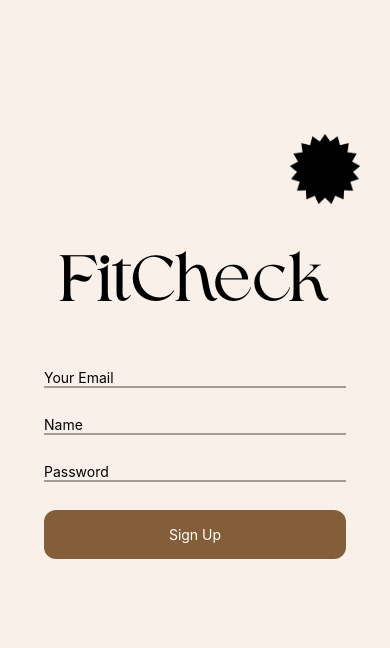
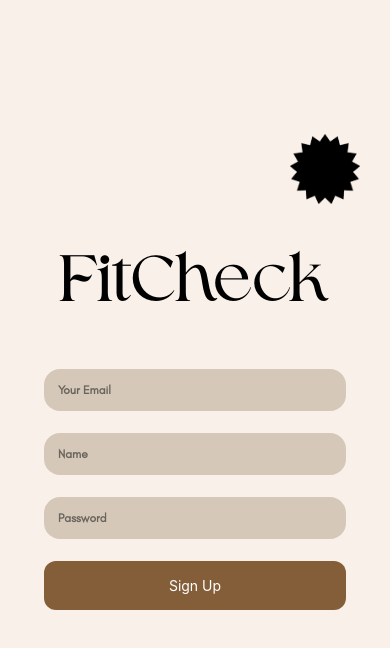
Before and after one commit to Saif-EldinHatem/FitCheck-Frontend, a React Native app: screen / in a window 390 px wide. Shown: the top 648 px of the page. Built offline with nearby package versions, Linux system fonts and the light colour scheme.

Commit message:
restyled form inputs

```diff
--- a/App.js
+++ b/App.js
@@ -5,7 +5,10 @@ import SignUpScreen from './screens/SignupScreen';
 
 export default function App() {
   const [fontsLoaded] = useFonts({
-    higuen: require("./assets/Fonts/Higuen Serif.otf"),
+    "higuen": require("./assets/Fonts/Higuen Serif.otf"),
+    "glacial": require("./assets/Fonts/GlacialIndifference-Regular.otf"),
+    "glacial-bold": require("./assets/Fonts/GlacialIndifference-Bold.otf"),
+    "glacial-italic": require("./assets/Fonts/GlacialIndifference-Italic.otf"),
   });
 
   if (!fontsLoaded) {
--- a/app.json
+++ b/app.json
@@ -6,6 +6,7 @@
     "orientation": "portrait",
     "icon": "./assets/icon.png",
     "userInterfaceStyle": "light",
+    "backgroundColor": "#F8F0E9",
     "newArchEnabled": true,
     "splash": {
       "image": "./assets/splash-icon.png",
--- a/components/SignupForm.js
+++ b/components/SignupForm.js
@@ -5,10 +5,24 @@ import PrimaryButton from "./PrimaryButton";
 
 function SignupForm() {
   return (
+
     <View style={styles.signupForm}>
-      <TextInput placeholder="Your Email" style={styles.input} />
-      <TextInput placeholder="Name" style={styles.input} />
-      <TextInput placeholder="Password" style={styles.input} />
+      <TextInput
+        placeholder="Your Email"
+        placeholderTextColor={"rgba(0, 0, 0, 0.5)"}
+        style={styles.input}
+      />
+      <TextInput
+        placeholder="Name"
+        placeholderTextColor={"rgba(0, 0, 0, 0.5)"}
+        style={styles.input}
+      />
+      <TextInput
+        placeholder="Password"
+        placeholderTextColor={"rgba(0, 0, 0, 0.5)"}
+        style={styles.input}
+        secureTextEntry
+      />
 
       {/* Button */}
       <PrimaryButton>Sign Up</PrimaryButton>
@@ -23,9 +37,17 @@ const styles = StyleSheet.create({
     paddingHorizontal: 40,
   },
   input: {
-    borderBottomWidth: 2,
-    borderBottomColor: colors.secondary,
-    marginBottom: 28,
+    // borderWidth: 1,
+    // borderBottomColor: "#746d67",
+    fontFamily: "glacial",
+    fontWeight: "700",
+    fontSize: 12,
+    color: "black",
+    backgroundColor: "#D5C8B8",
+    borderRadius: 16,
+    padding: 14,
+    marginBottom: 22,
+    borderStyle: "dashed",
   },
 });
 
--- a/screens/SignUpScreen.js
+++ b/screens/SignUpScreen.js
@@ -1,9 +1,4 @@
-import {
-  StyleSheet,
-  View,
-  Text,
-  Image,
-} from "react-native";
+import { StyleSheet, View, Text, Image } from "react-native";
 
 import colors from "../assets/colors/colors";
 import SignupForm from "../components/SignupForm";
@@ -55,12 +50,12 @@ const styles = StyleSheet.create({
     flex: 2,
     width: "100%",
     alignItems: "center",
+    minHeight: 2,
   },
   title: {
     fontFamily: "higuen",
     fontSize: 67,
   },
-
 });
 
 export default SignupScreen;
```
